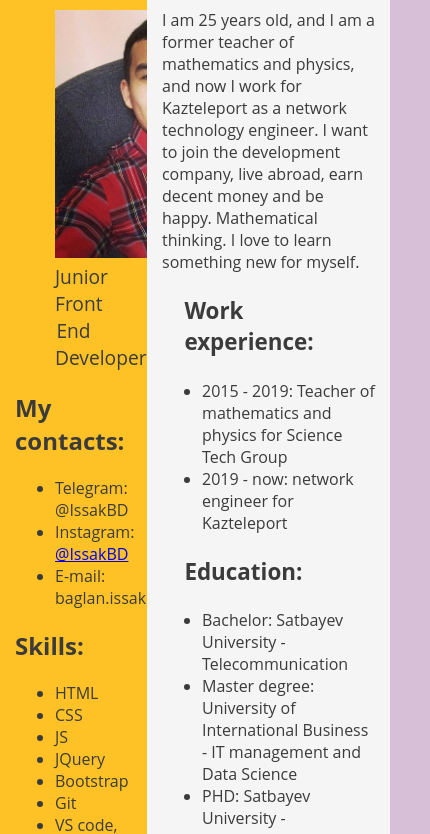
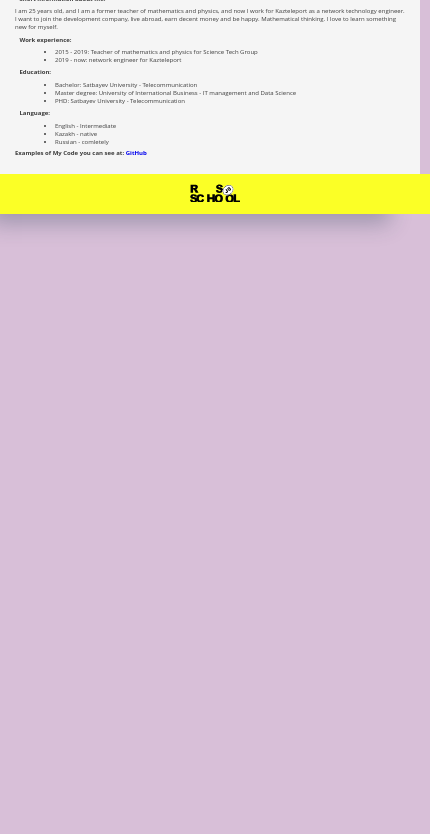
Before and after one commit to IssakBD/rsschool-cv, a plain HTML site: page index.html in a window 390 px wide. Shown: the part 164-998 px from the top of the page, 430 px wide, since content can reach past the window. After the commit the page ends 844 px from the top, so only its background shows below. Drawn offline with Linux system fonts and the light colour scheme.

Commit message:
feat: add adaptive styles

```diff
--- /dev/null
+++ b/adaptive.css
@@ -0,0 +1,71 @@
+@media (max-width: 900px) {
+
+h1{
+    font-size: 1em !important;
+}
+
+h2, h3, h4, h5, h6{
+    font-size: 0.9em;
+}
+
+#cv-info-short-info p, #cv-info-work-experience p, #cv-info-education li, #cv-info-languages li, #cv-info-code, #cv-contacts li, #cv-info-skills li{
+    font-size: 0.75em;
+}
+
+#my-photo img{
+    width: 100px !important;
+}
+
+#my-photo figcaption{
+    font-size: 0.8em;
+}
+}
+
+@media (max-width: 740px) {
+body{
+    font-size: 0.6em;
+}
+}
+
+@media (max-width: 600px) {
+body{
+    font-size: 0.4em;
+}
+
+#my-photo img{
+    width: 50px !important;
+}
+
+
+#footer-link svg{
+    width: 50px !important;
+}
+
+}
+
+@media (max-width: 450px) {
+    .cv-main{
+        flex-direction: column;
+    }
+
+    #cv-right-side {
+        width: 100% !important;
+        order: 2;
+    }
+
+    body{
+        font-size: 0.2em;
+    }
+
+    #cv-left-side {
+        order: 1;
+        width: 100% !important;
+        display: flex;
+        justify-content: space-between;
+        align-items: top;
+    }
+
+    footer{
+        width: 105% !important;
+    }
+}
--- a/index.html
+++ b/index.html
@@ -6,6 +6,7 @@
     <meta http-equiv="X-UA-Compatible" content="IE=edge">
     <meta name="viewport" content="width=device-width, initial-scale=1.0">
     <title>CV</title>
+    <link rel="stylesheet" href="adaptive.css">
     <link rel="stylesheet" href="main.css">
 </head>
 
--- a/main.css
+++ b/main.css
@@ -71,7 +71,7 @@ figcaption{
 }
 
 
-#cv-contacts p a{
+#cv-contacts a{
     text-decoration: none;
 }
 
```
